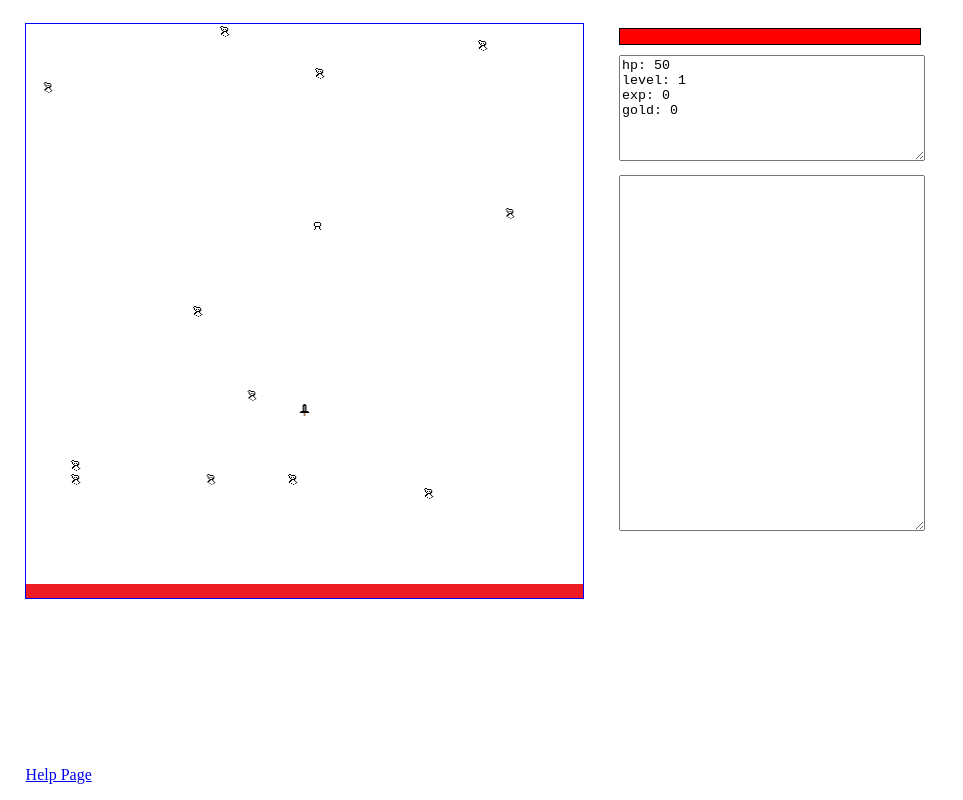
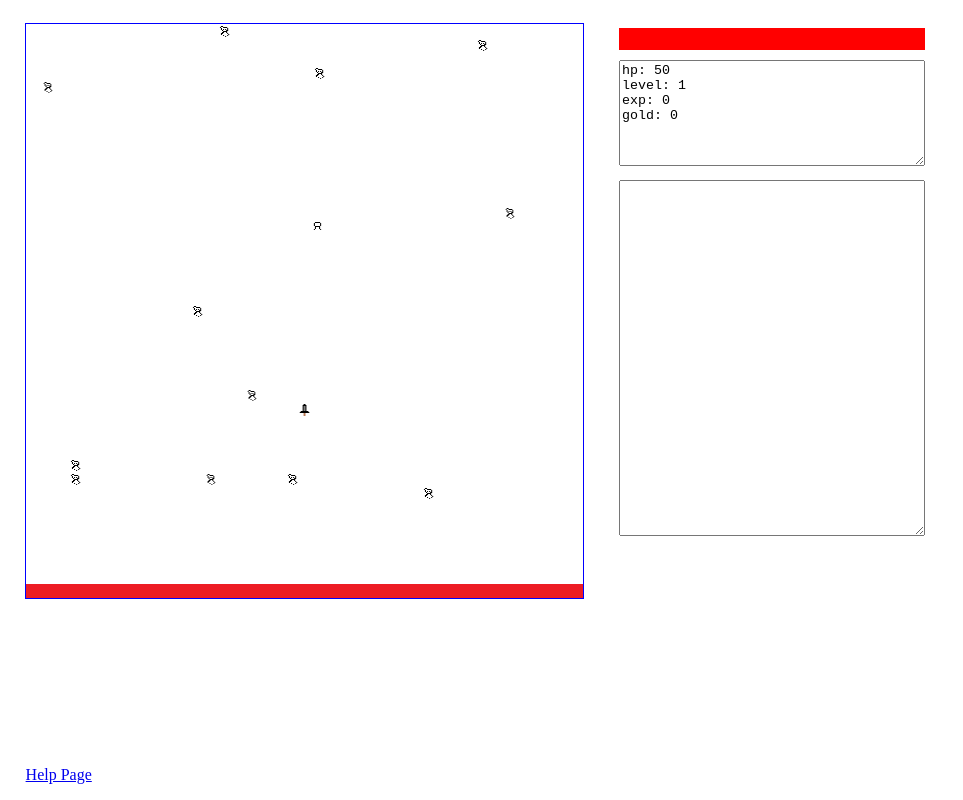
Before and after one commit to andysitu/2dworld, a plain HTML site: page index.html in a window 1280 px wide. Shown: the whole page, without its empty margins (0-963 px from the left). Drawn offline with Linux system fonts and the light colour scheme.

Commit message:
Increased width and height of hp bar

```diff
--- a/index.html
+++ b/index.html
@@ -29,13 +29,13 @@
 		}
 		#hp-container {
 			margin-left: 15px;
-			width:300px;
-			height:15px;
-			border: 1px solid black;
+			width: 304px;
+			height: 20px;
+			border: 1px solid red;
 		}
 		#hp-bar {
-			width: 300px;
-			height: 15px;
+			width: 304px;
+			height: 20px;
 			background-color: red;
 		}
 		#status {
```
